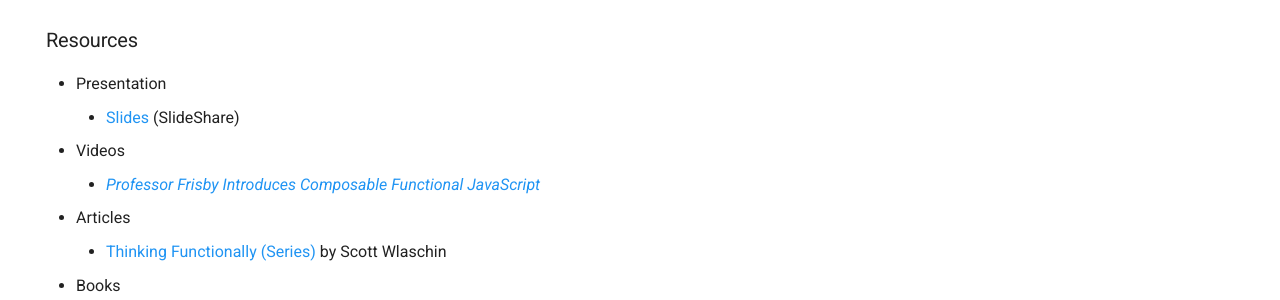
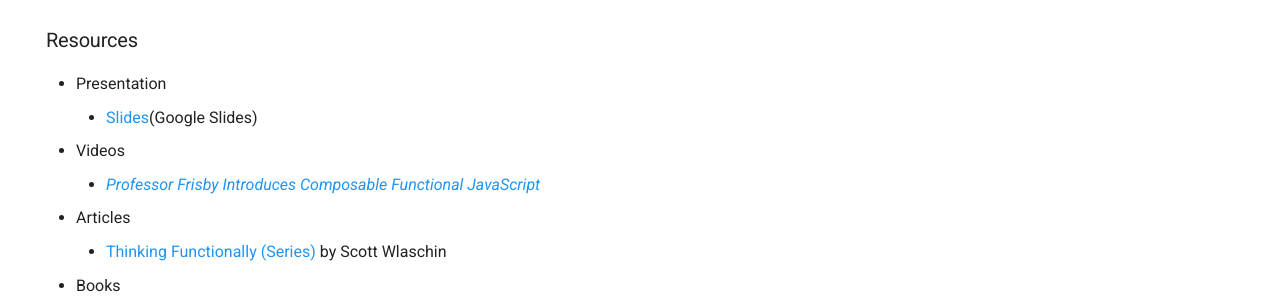
Before and after one commit to cameronpresley/blog, an MkDocs documentation site: the page built from docs/presentations.md, in a window 1280 px wide and 900 px high, scrolled down 3690 px. Shown: the part 152-452 px from the top of the window. Built offline with MkDocs 1.6.1 and Material for MkDocs 9.7.7, drawn with Linux system fonts in a browser that asks for light colours; plug-ins that fetch from the network failed and are left out.

Commit message:
Update presentations.md (#66)

```diff
--- a/docs/presentations.md
+++ b/docs/presentations.md
@@ -112,7 +112,7 @@
 ### Resources
 
 - Presentation
-    - [Slides](https://www.slideshare.net/secret/INjS9HSmA59Kp1) (SlideShare)
+    - [Slides](https://docs.google.com/presentation/d/12NOkQWN42VTQK2fCNuoLhby5Aat1BFUNNGWL0_upRIU/edit?usp=sharing)(Google Slides)
 - Videos
     - _[Professor Frisby Introduces Composable Functional JavaScript](https://egghead.io/courses/professor-frisby-introduces-composable-functional-javascript)_
 - Articles
```
